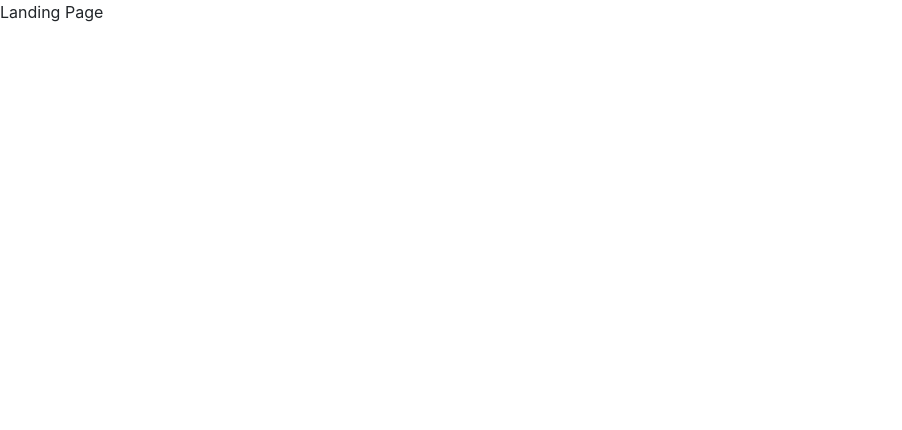
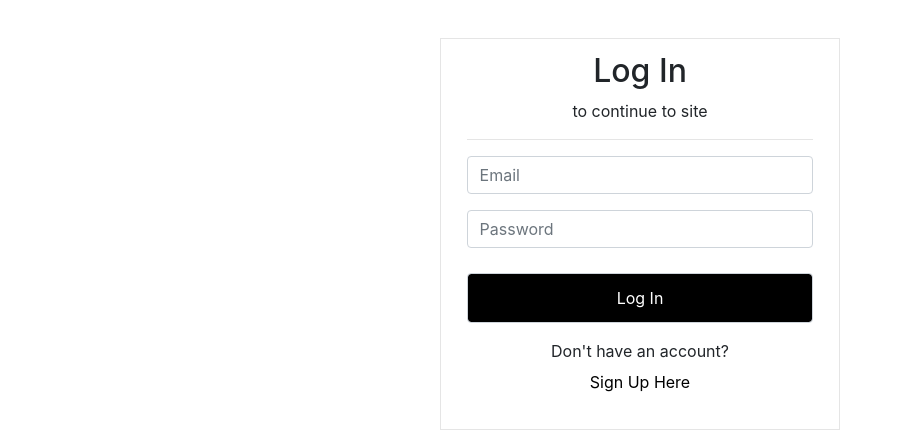
Before and after one commit to Madhu-Dutta/CoffeeClub, a React (Create React App) app: page / in a window 1280 px wide. Shown: the top 430 px of the page, without its empty margins (0-902 px from the left). Built offline with nearby package versions, Linux system fonts and the light colour scheme.

Commit message:
changing main route to login for testing purpose

```diff
--- a/src/App.js
+++ b/src/App.js
@@ -12,8 +12,8 @@
     <BrowserRouter>
         <React.Fragment>
             <Switch>
-              <Route exact path='/' component={Landing} />
-              <Route path='/Login' component={Login} />
+              {/* <Route exact path='/' component={Landing} /> */}
+              <Route path='/' component={Login} />
               <Route path='/Register' component={Register} />
               <Route path='/Home' component={Home} />
             </Switch>
```
